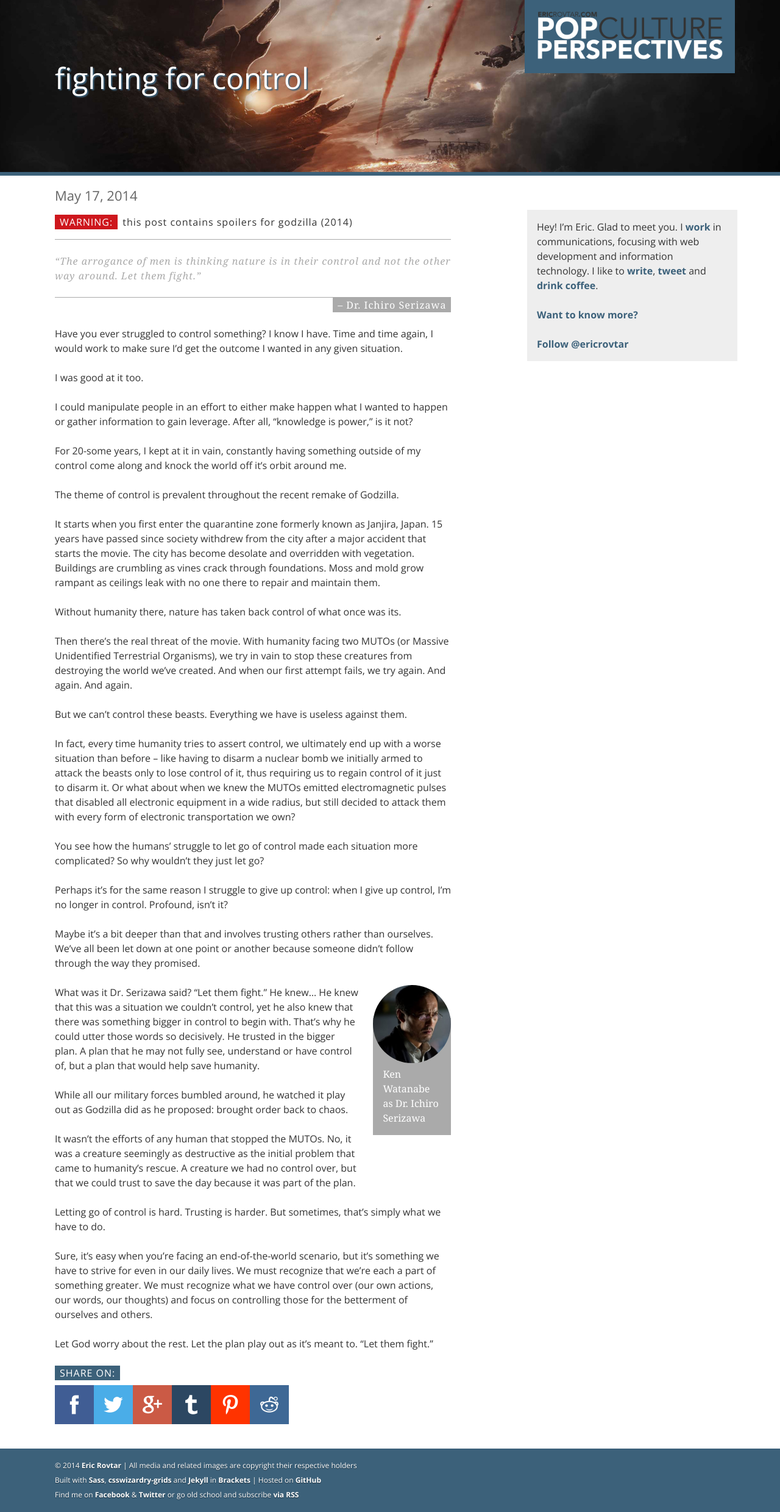
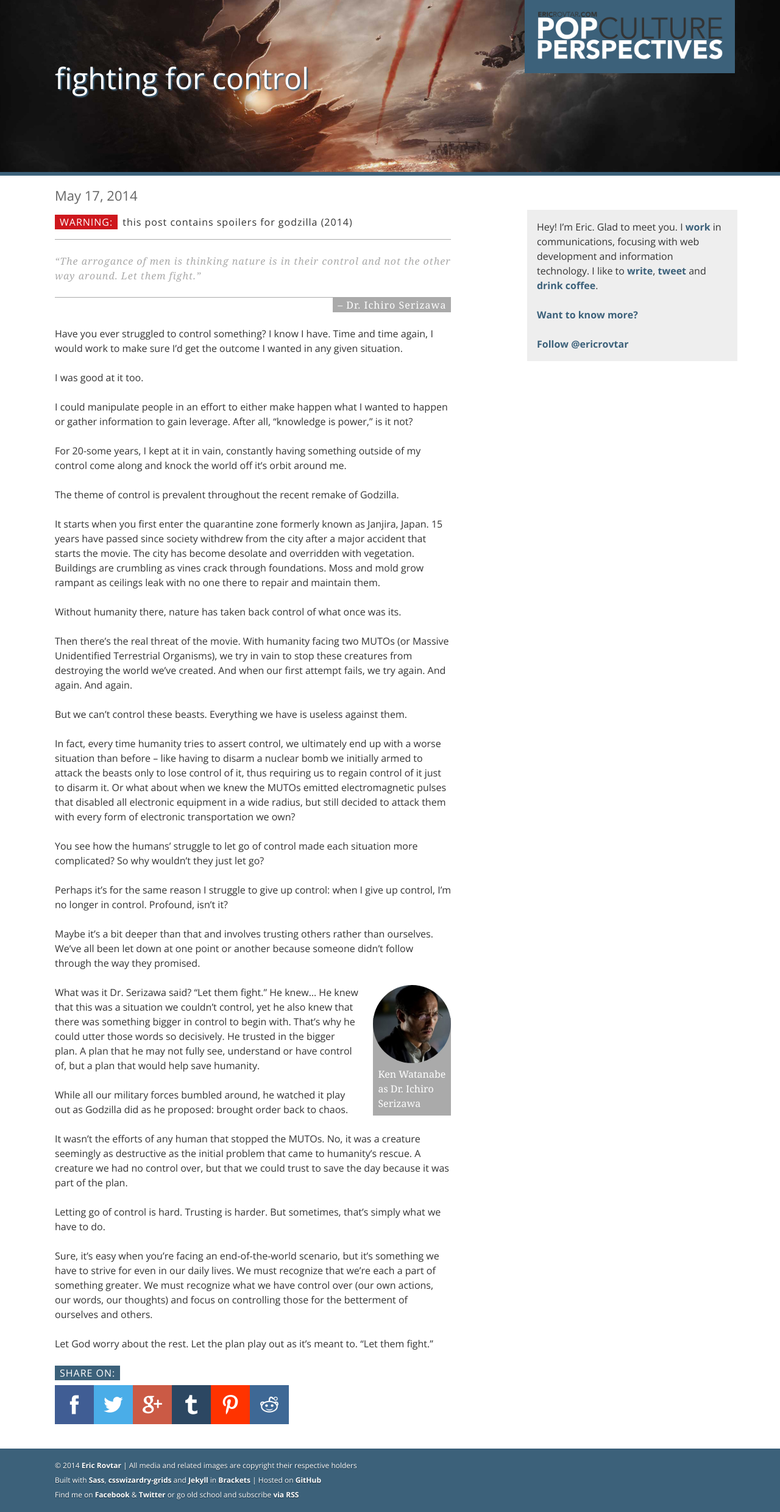
Before and after one commit to ericrovtar/ericrovtar.github.io, a Jekyll site: the page built from _posts/2014-05-17-fighting-for-control-(godzilla-2014).md, in a window 1280 px wide. Shown: the whole page at 61% size. Built offline with Jekyll 4.4.1, drawn with Linux system fonts in a browser that asks for light colours; nearby versions of some CDN libraries; comment, search, counter and statistics services are not loaded.

Commit message:
More tweaks

```diff
--- a/styles/sass/ui/posts.scss
+++ b/styles/sass/ui/posts.scss
@@ -184,11 +184,11 @@
         background: none repeat scroll 0% 0% #AAA;
 
         position: relative;
-        padding: 5em 1em 1em;
-        top: -5em;
+        padding: 5rem 0.5rem 0.5rem;
+        margin-top: -5em;
         z-index: 100;
 
-        width: 6rem;
+        width: 7rem;
     }
 }
 
--- a/styles/styles.css
+++ b/styles/styles.css
@@ -1541,10 +1541,10 @@
   .article__figure figcaption {
     background: none repeat scroll 0% 0% #AAA;
     position: relative;
-    padding: 5em 1em 1em;
-    top: -5em;
+    padding: 5rem 0.5rem 0.5rem;
+    margin-top: -5em;
     z-index: 100;
-    width: 6rem; }
+    width: 7rem; }
 
 .spoilers {
   margin-top: -1px;
```
